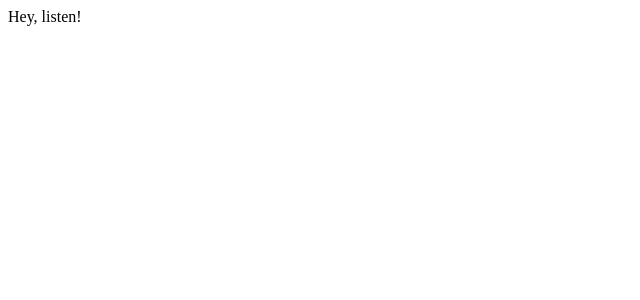
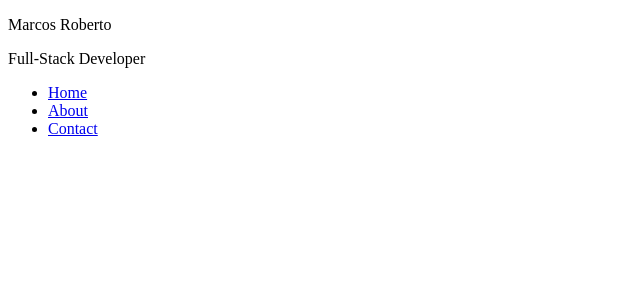
Before and after one commit to Gammarkin/Portfolio, a React (Create React App) app: page / in a window 1280 px wide. Shown: the top 300 px of the page, without its empty margins (0-640 px from the left). Built offline with nearby package versions, Linux system fonts and the light colour scheme.

Commit message:
adds header to app component

```diff
--- a/src/App.js
+++ b/src/App.js
@@ -1,8 +1,11 @@
+import React from 'react';
+import Header from './components/Header';
+
 function App() {
   return (
-    <div className="App">
-Hey, listen!
-    </div>
+    <main>
+      <Header />
+    </main>
   );
 }
 
```
